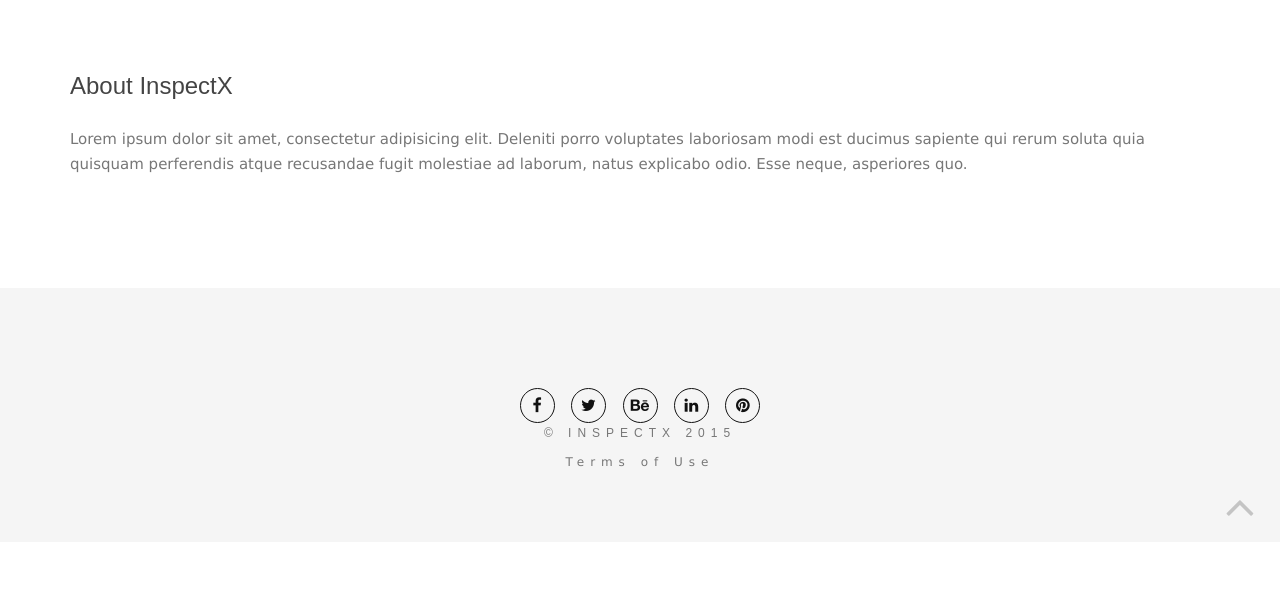
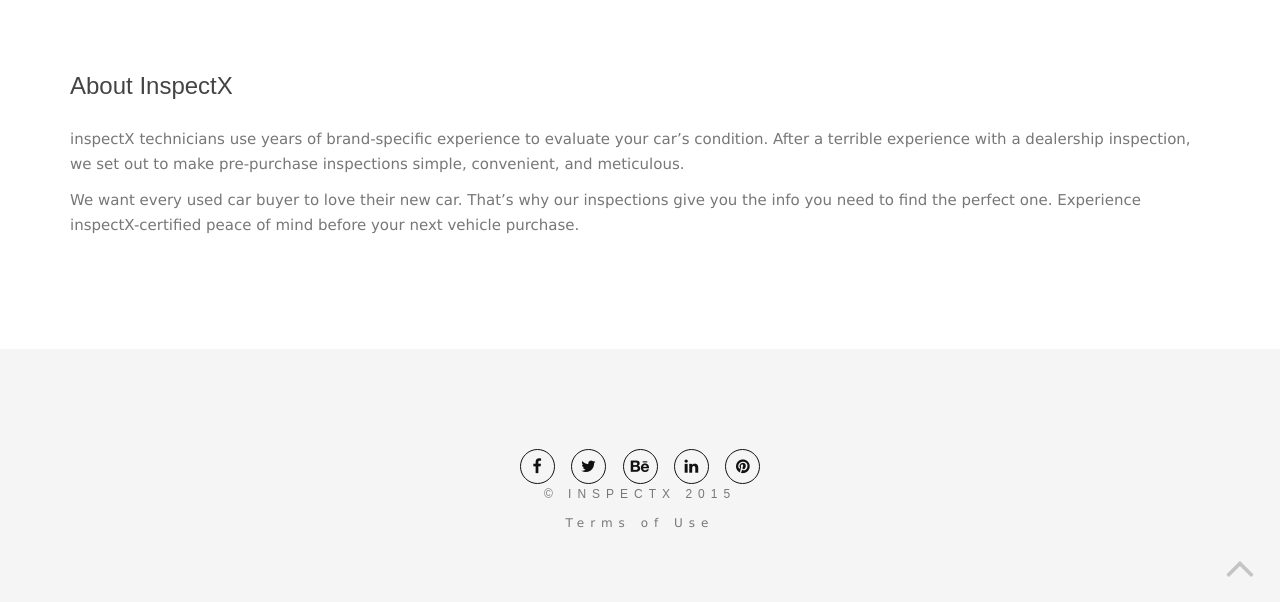
Before and after one commit to r00b/inspectX, a Rails app: template app/views/pages/about.html.haml in a window 1280 px wide. Shown: the part 51-653 px from the top of the page. Run offline with Rails 7, Linux system fonts and the light colour scheme; the template is opened without the code that fills it, so the values that code supplies are empty; style sheets or scripts are compiled from the project's sources; parts of the project's set-up code (start-up, migrations or seed data) failed here and were passed over; some libraries are stand-ins or nearby versions.

Commit message:
front end changes

```diff
--- a/app/models/inspection.rb
+++ b/app/models/inspection.rb
@@ -27,7 +27,7 @@
   after_create :send_letter
 
   def corrected_time
-    time.change(month: date.month, day: date.day)
+    time.change(year: date.year, month: date.month, day: date.day)
   end
 
   private
--- a/app/views/mechanics/index.html.haml
+++ b/app/views/mechanics/index.html.haml
@@ -2,7 +2,7 @@
 = render 'layouts/app_navigation'
 .container
   %section.mechanic-search
-    %p You can search for a mechanic either by their Zip code or by their vehicle speciality
+    %p Search for a Qualified Inspector by ZIP Code or Vehicle Specialty
     = form_tag(mechanics_path, method: "get", id: "search-form") do
       = text_field_tag :search, params[:search], placeholder: "Search Mechanics"
       = submit_tag "Search", name: nil
@@ -25,5 +25,5 @@
             %h4.text-left
               Zip: #{mechanic.zip}
             %h4.text-left
-              Speciality: #{mechanic.speciality}
+              Specialty: #{mechanic.speciality}
 = render 'layouts/footer'
--- a/app/views/pages/about.html.haml
+++ b/app/views/pages/about.html.haml
@@ -4,6 +4,7 @@
   - content_for :title do
     About
   %h3 About InspectX
-  %p
-    Lorem ipsum dolor sit amet, consectetur adipisicing elit. Deleniti porro voluptates laboriosam modi est ducimus sapiente qui rerum soluta quia quisquam perferendis atque recusandae fugit molestiae ad laborum, natus explicabo odio. Esse neque, asperiores quo.
+  %p inspectX technicians use years of brand-specific experience to evaluate your car’s condition. After a terrible experience with a dealership inspection, we set out to make pre-purchase inspections simple, convenient, and meticulous.
+  %p We want every used car buyer to love their new car. That’s why our inspections give you the info you need to find the perfect one. Experience inspectX-certified peace of mind before your next vehicle purchase.
+
 = render 'layouts/footer'
--- a/app/views/visitors/index.html.haml
+++ b/app/views/visitors/index.html.haml
@@ -39,7 +39,7 @@
         .hero-content-inner
           %h1.hs-line-8.wow.fadeInDown{"data-wow-delay" => "0.5s", "data-wow-duration" => "3s"} Pre-Purchase Inspections. Re-Imagined.
           .hs-line-9.wow.fadeInDown{"data-wow-delay" => "0.5s", "data-wow-duration" => "3s"} Vehicle Inspections for the 21st century.
-          %a.scroll.btn.btn-coffee.btn-color-w.btn-circle.btn-medium.mb-xxs-40.wow.fadeIn{"data-wow-delay" => "0.5s", "data-wow-duration" => "3s", href: "#pricing"} Get started
+          %a.scroll.btn.btn-coffee.btn-color-w.btn-circle.btn-medium.mb-xxs-40.wow.fadeIn{"data-wow-delay" => "0.5s", "data-wow-duration" => "3s", href: "mechanics"} Get started
           %span
           %a.scroll.btn.btn-coffee.btn-border-w.btn-circle.btn-medium.magnific.mfp-iframe.wow.fadeIn{"data-wow-delay" => "0.5s", "data-wow-duration" => "3s", href: "http://youtu.be/i1T0-SROLe0"}
             %i.fa.fa-play-circle-o
@@ -89,7 +89,7 @@
                 %h3.alt-font Find A Mechanic
                 %p Search a ZIP and a vehicle make, choose your favorite mechanic, and schedule an appointment. Getting an expert mechanic's opinion has never been easier.
                 .mt-40
-                  %a.btn.btn-coffee.btn-round.btn-color.btn-medium.magnific.mfp-iframe{href: "https://vimeo.com/79876010"} Get Started
+                  %a.btn.btn-coffee.btn-round.btn-color.btn-medium{href: "mechanics"} Get Started
               .col-md-5.col-md-offset-1.hidden-sm.hidden-xs.wow.fadeIn{"data-wow-delay" => "0.1s", "data-wow-duration" => "1s"}
                 %img.resp{alt: "", src: "#{asset_path('mechanic2.jpg')}"}/
         .small-section.bg-light.call-to-action.pb-60
```
